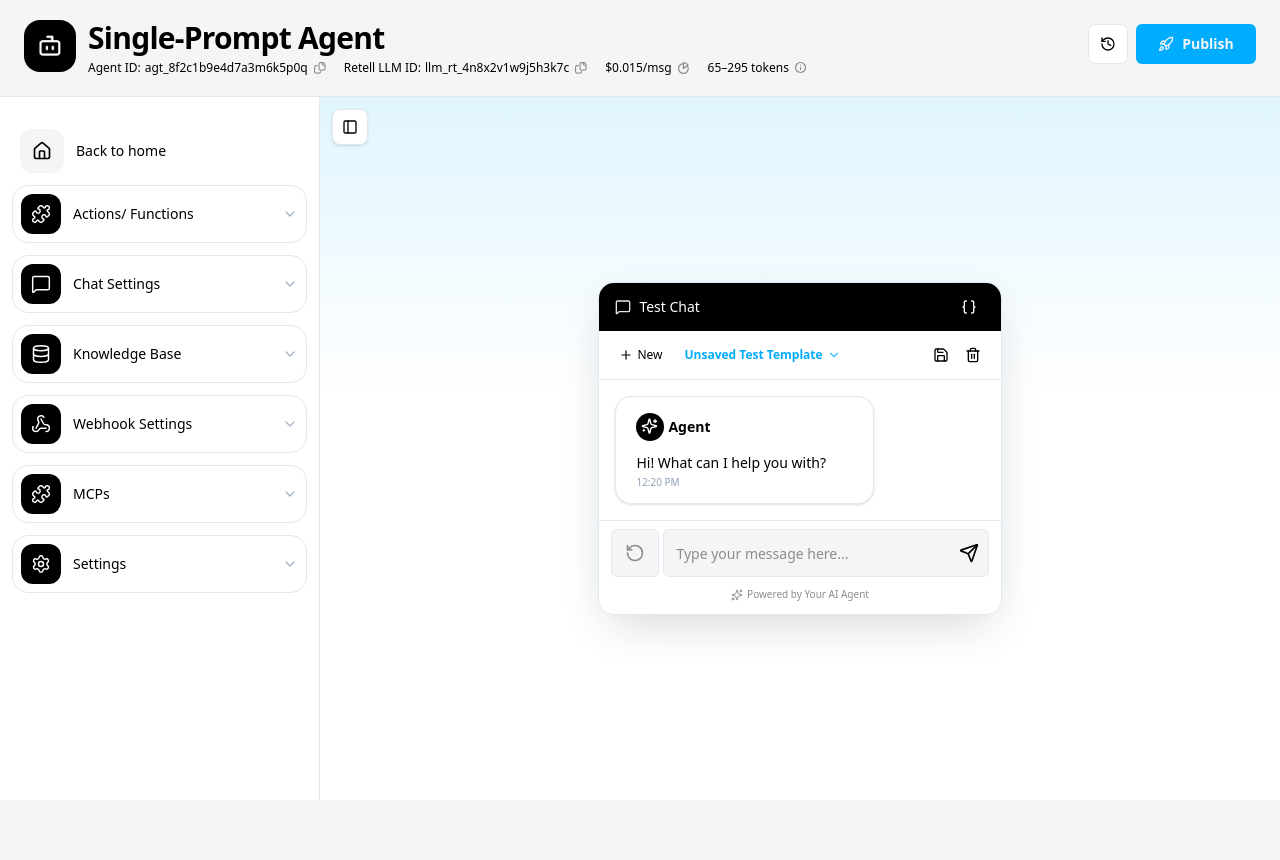
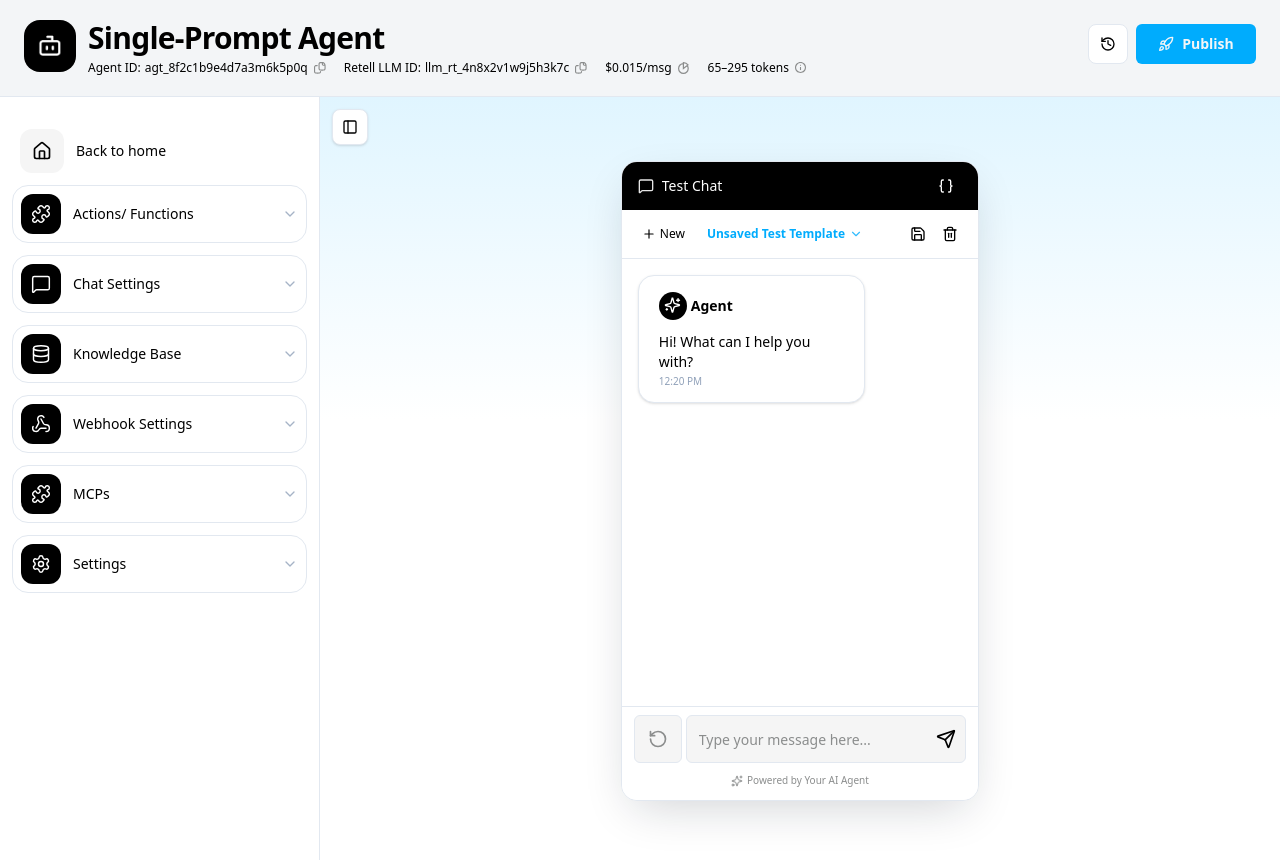
Before and after one commit to HaidarShah208/chatBase-final, a React (Vite) app: page /agents/1 in a window 1280 px wide. Shown: the top 860 px of the page. Before the commit the page ends 800 px from the top, so only its background shows below. Built offline with nearby package versions, Linux system fonts and the light colour scheme.

Commit message:
fix height of chatbot

```diff
--- a/src/components/chatBot/ChatBot.tsx
+++ b/src/components/chatBot/ChatBot.tsx
@@ -30,7 +30,7 @@ export function ChatBot({
   return (
     <div
       className={cn(
-        'flex w-[45%] max-w-auto flex-col overflow-hidden rounded-2xl border border-(--border) bg-(--white) shadow-[0_12px_40px_-12px_rgba(15,23,42,0.18)]',
+        'flex w-[40%] h-[80vh] min-h-[600px] max-w-auto flex-col overflow-hidden rounded-2xl border border-(--border) bg-(--white) shadow-[0_12px_40px_-12px_rgba(15,23,42,0.18)]',
         className,
       )}
     >
@@ -93,7 +93,7 @@ export function ChatBot({
             type="button"
             className={cn(
               iconBtn,
-              'h-12 w-12 rounded-md border border-(--border) bg-(--lightGray) hover:bg-(--background)',
+              'h-12 w-12 rounded-md cursor-pointer border border-(--border) bg-(--lightGray) hover:bg-(--background)',
             )}
             aria-label="Reset chat"
           >
@@ -103,7 +103,7 @@ export function ChatBot({
             <input
               type="text"
               placeholder={inputPlaceholder}
-              className="h-12 w-full rounded-md border border-(--border) bg-(--lightGray) py-2 pl-3 pr-10 text-sm text-(--black) placeholder:text-(--grayish) focus:border-(--brand) focus:outline-none focus:ring-1 focus:ring-(--brand)"
+              className="h-12 w-full rounded-md border border-(--border) bg-(--lightGray) py-2 pl-3 pr-10 text-sm text-(--black) placeholder:text-(--grayish)   focus:outline-none focus:ring-0"
               aria-label="Message input"
             />
             <button
```
